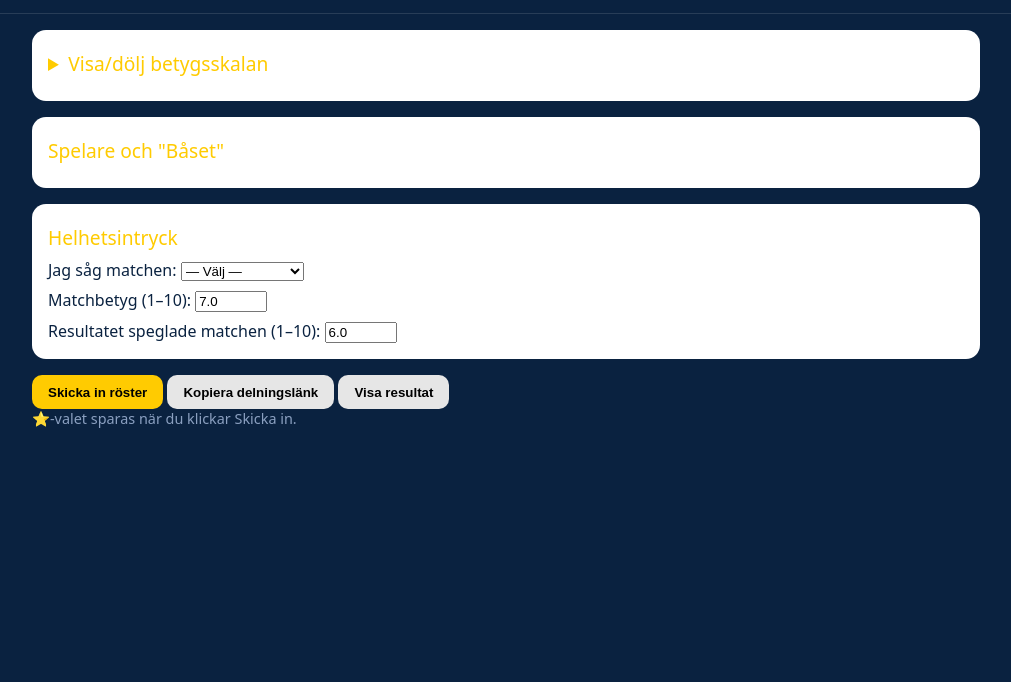
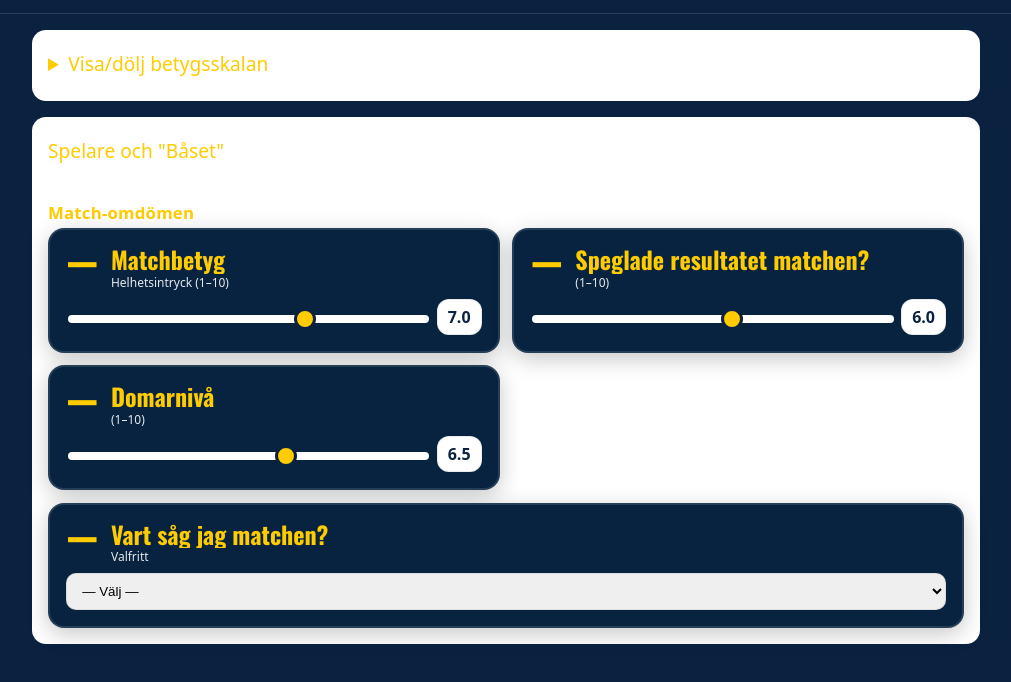
Before and after one commit to hnrkB84/matchratings, a website: page public/index.html in a window 1280 px wide. Shown: the part 96-778 px from the top of the page, without its empty margins (134-1145 px from the left). Drawn offline with nearby package versions, Linux system fonts and the light colour scheme; no server answers.

Commit message:
meta kort och domare

```diff
--- a/public/index.html
+++ b/public/index.html
@@ -41,38 +41,89 @@ Välj ⭐ för att markera matchens bästa HV-spelare.
 
     <div class="card">
       <div class="section-title">Spelare och "Båset"</div>
+
+      <!-- Spelare -->
       <div id="players" class="players-grid"></div>
-    </div>
 
-    <div class="card" style="margin-top:1rem;">
-      <div class="section-title">Helhetsintryck</div>
+      <!-- Avdelare + meta-kort under spelarna -->
+      <hr class="divider">
+      <div class="subsection">Match-omdömen</div>
 
-      <label for="att">Jag såg matchen:</label>
-      <select id="att">
-        <option value="">— Välj —</option>
-        <option value="arena">På plats i arenan</option>
-        <option value="tv">På TV / stream</option>
-        <option value="skip">Vill ej svara</option>
-      </select>
+      <div class="meta-grid">
+        <!-- Matchbetyg -->
+        <div class="p-card meta">
+          <div class="p-top">
+            <div class="p-nr">—</div>
+            <div>
+              <div class="p-name">Matchbetyg</div>
+              <div class="p-pos">Helhetsintryck (1–10)</div>
+            </div>
+          </div>
+          <div class="p-rate">
+            <div class="p-range">
+              <input type="range" min="1" max="10" step="0.5" value="7.0" id="mo_range"
+                     oninput="document.getElementById('badge-mo').textContent=Number(this.value).toFixed(1)">
+            </div>
+            <div class="p-badge" id="badge-mo">7.0</div>
+          </div>
+        </div>
 
-      <div style="margin-top:.5rem;">
-        <label>Matchbetyg (1–10):</label>
-        <input id="mo" type="number" step="0.5" min="1" max="10" value="7.0" />
+        <!-- Speglade resultatet matchen? -->
+        <div class="p-card meta">
+          <div class="p-top">
+            <div class="p-nr">—</div>
+            <div>
+              <div class="p-name">Speglade resultatet matchen?</div>
+              <div class="p-pos">(1–10)</div>
+            </div>
+          </div>
+          <div class="p-rate">
+            <div class="p-range">
+              <input type="range" min="1" max="10" step="0.5" value="6.0" id="rr_range"
+                     oninput="document.getElementById('badge-rr').textContent=Number(this.value).toFixed(1)">
+            </div>
+            <div class="p-badge" id="badge-rr">6.0</div>
+          </div>
+        </div>
+
+        <!-- Domarnivå -->
+        <div class="p-card meta">
+          <div class="p-top">
+            <div class="p-nr">—</div>
+            <div>
+              <div class="p-name">Domarnivå</div>
+              <div class="p-pos">(1–10)</div>
+            </div>
+          </div>
+          <div class="p-rate">
+            <div class="p-range">
+              <input type="range" min="1" max="10" step="0.5" value="6.5" id="ref_range"
+                     oninput="document.getElementById('badge-ref').textContent=Number(this.value).toFixed(1)">
+            </div>
+            <div class="p-badge" id="badge-ref">6.5</div>
+          </div>
+        </div>
       </div>
 
-      <div style="margin-top:.5rem;">
-        <label>Resultatet speglade matchen (1–10):</label>
-        <input id="rr" type="number" step="0.5" min="1" max="10" value="6.0" />
+      <!-- "Vart såg jag matchen?" kan ligga kvar i egen card, men vill du ha den här: -->
+      <div class="p-card meta" style="margin-top:.8rem;">
+        <div class="p-top">
+          <div class="p-nr">—</div>
+          <div>
+            <div class="p-name">Vart såg jag matchen?</div>
+            <div class="p-pos">Valfritt</div>
+          </div>
+        </div>
+        <div style="margin-top:.5rem;">
+          <select id="att" style="width:100%; padding:.55rem .7rem; border-radius:10px; border:1px solid rgba(0,0,0,.08);">
+            <option value="">— Välj —</option>
+            <option value="arena">På plats i arenan</option>
+            <option value="tv">På TV / stream</option>
+            <option value="skip">Vill ej svara</option>
+          </select>
+        </div>
       </div>
     </div>
-
-    <div class="row" style="margin:1rem 0;">
-      <button class="btn" id="saveAllBtn">Skicka in röster</button>
-      <button class="btn secondary" id="copyLinkBtn">Kopiera delningslänk</button>
-      <button class="btn secondary" onclick="location.href='resultat.html'">Visa resultat</button>
-      <div class="muted">⭐-valet sparas när du klickar Skicka in.</div>
-    </div>
-  </div>
 
 <script>
 /* ======= Parametrar / fingerprint ======= */
@@ -180,8 +231,9 @@ async function saveAll(){
     ratings,
     star_player_id: starPlayerId ?? null,
     attendance: document.getElementById("att").value || null,
-    match_overall: parseFloat(document.getElementById("mo").value) || null,
-    result_reflection: parseFloat(document.getElementById("rr").value) || null
+    match_overall: parseFloat(document.getElementById("mo_range").value) || null,
+    result_reflection: parseFloat(document.getElementById("rr_range").value) || null,
+    referee_level: parseFloat(document.getElementById("ref_range").value) || null
   };
 
   const res = await fetch("/api/submit", {
--- a/public/styles.css
+++ b/public/styles.css
@@ -156,3 +156,39 @@ canvas,img,video{ max-width:100%; height:auto; display:block; }
   .p-name{ font-size:22px; }
   .p-star{ font-size:32px; width:96px; } /* säkerställ stor touch-yta */
 }
+/* ===== Meta-kort (Matchbetyg / Speglade resultatet / Domarnivå) ===== */
+/* Ser ut som .p-card men utan stjärnkolumn till höger */
+.p-card.meta{
+  padding:1rem 1rem;                 /* tar bort extra utrymme för stjärnkolumnen */
+}
+.p-card.meta::after{ display:none; } /* göm högerkolumnens pseudo-element */
+.p-card.meta .p-star{ display:none; }/* säkerställ att ingen stjärna syns */
+
+/* Valfri liten rubrikrad när meta-korten ligger under spelarna */
+.subsection{
+  margin:.75rem 0 .25rem;
+  font-size:1.05rem;
+  font-weight:700;
+  color:var(--yellow);
+  letter-spacing:.2px;
+}
+
+/* En liten tunn avdelare i kortet */
+.divider{
+  margin:1rem 0 .5rem;
+  height:1px;
+  background:rgba(255,255,255,.18);
+  border:0;
+}
+
+/* Liten grid för meta-korten så de bryter snyggt */
+.meta-grid{
+  display:grid;
+  grid-template-columns:1fr;
+  gap:.8rem;
+}
+@media (min-width:720px){
+  .meta-grid{ grid-template-columns:1fr 1fr; }
+}
+/* Badge får gärna vara lite tätare på meta-korten */
+.p-card.meta .p-badge{ padding:6px 10px; }
```
